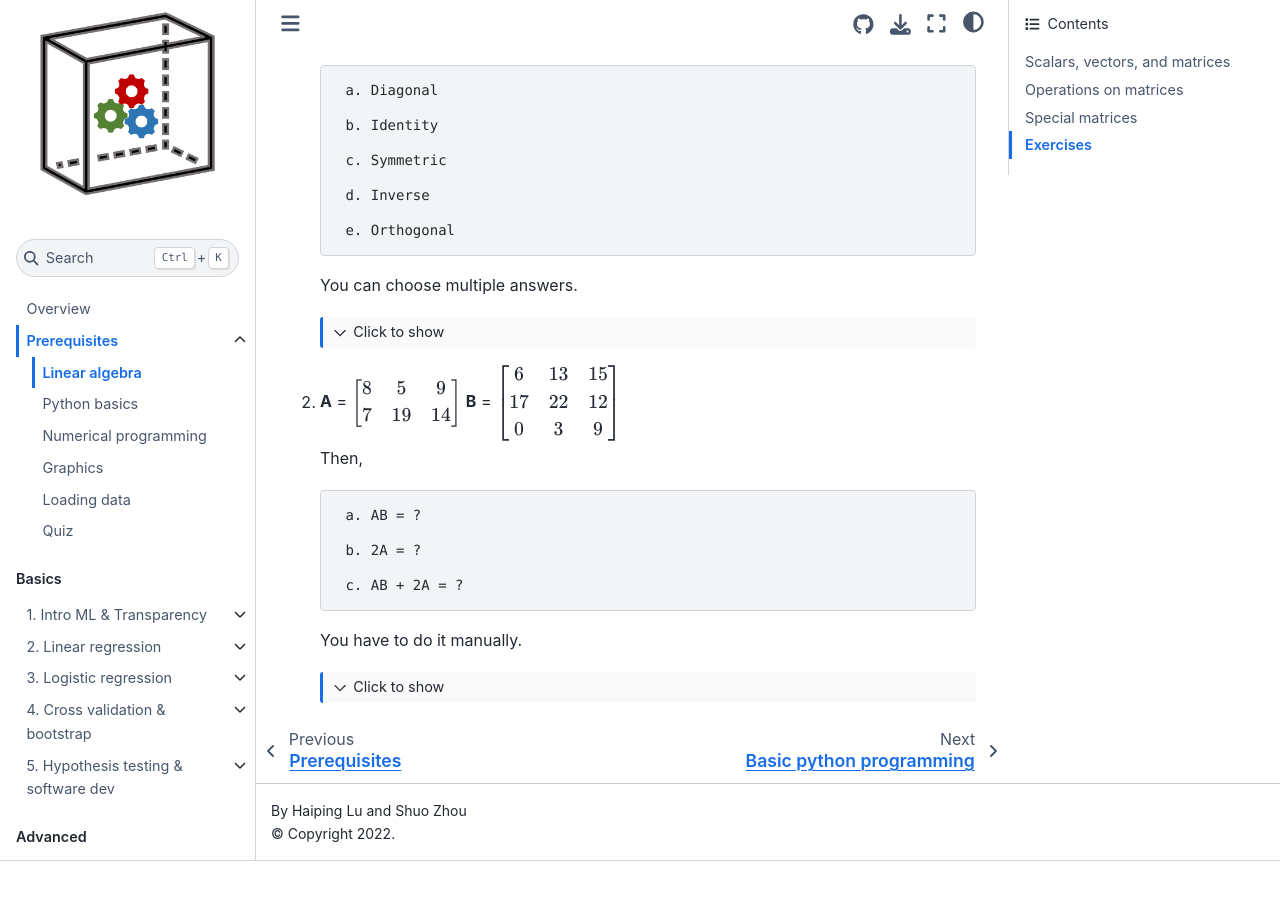
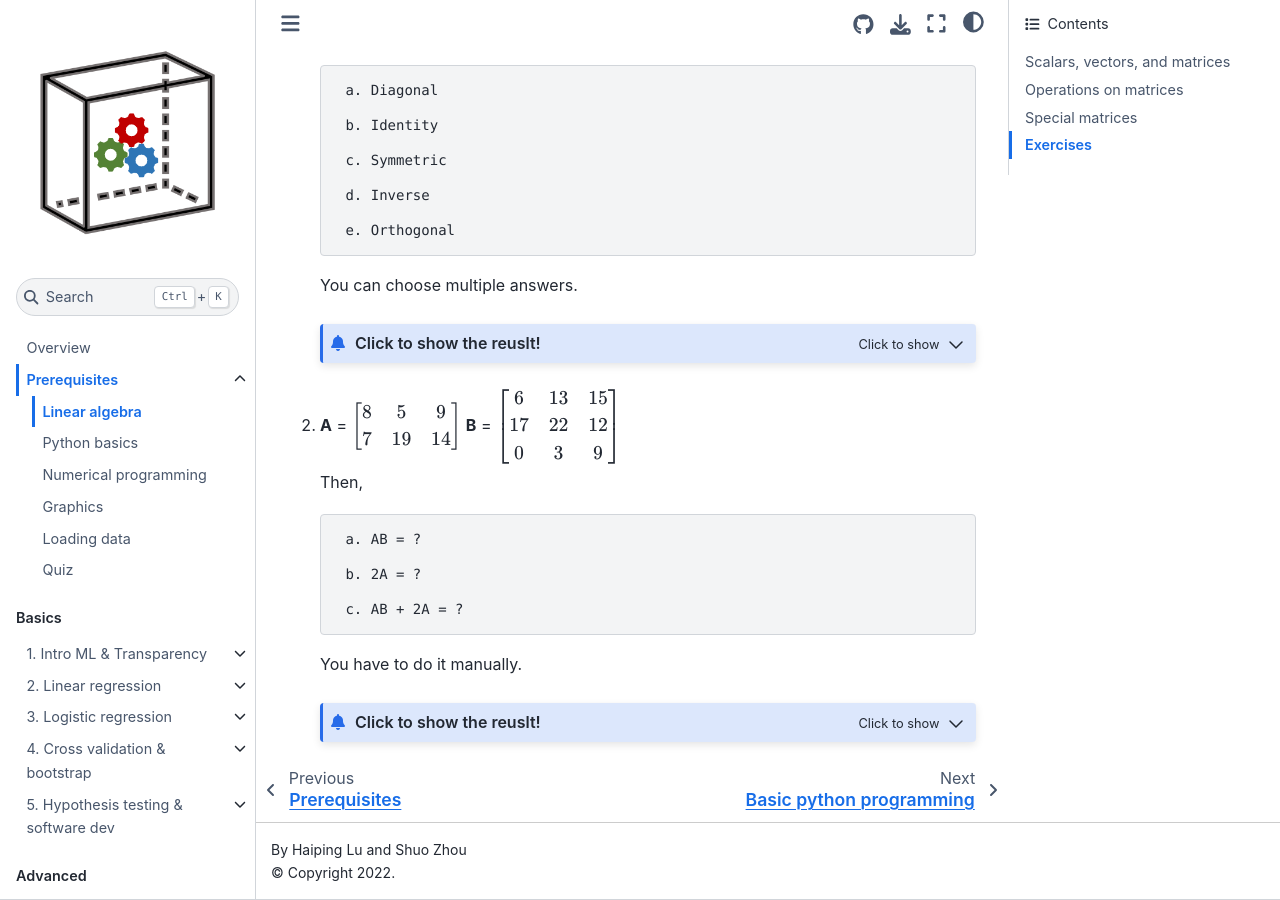
Before and after one commit to pykale/transparentML, a Jupyter Book: the page built from content/00-prereq/linear-algebra-and-notations.md, in a window 1280 px wide and 900 px high, scrolled down 3919 px. Built offline with Jupyter Book 1.0.4 settings and Sphinx 7.4.7 and the Sphinx Book theme 1.1.4, drawn with Linux system fonts in a browser that asks for light colours; pages that are not in the unit, such as notebooks, are missing from menus; before the commit the page ends 4780 px from its top, so only the background shows below that; some of the changed lines change nothing that is shown.

Commit message:
updated linear algebra and basic python exercise answers

````diff
--- a/content/00-prereq/linear-algebra-and-notations.md
+++ b/content/00-prereq/linear-algebra-and-notations.md
@@ -143,8 +143,9 @@
     You can choose multiple answers.
 
 
-   ```{toggle}
-   Sample answer: **a, ???**
+   ```{admonition} Click to show the reuslt!
+   :class: dropdown
+   **a, b, c, d**
    ```
 
 2. **A** = $\begin{bmatrix} 8 & 5 & 9 \\ 7 & 19 & 14 \end{bmatrix}$
@@ -160,13 +161,12 @@
     You have to do it manually.
 
 
-   ```{toggle}
-    Sample answer:
+   ```{admonition} Click to show the reuslt!
+   :class: dropdown
+    a. $\begin{bmatrix} 133 & 241 & 261 \\ 365 & 551 & 459 \end{bmatrix}$
 
-    a. $\begin{bmatrix} 133 & ? & ? \\ ? & ? & ? \end{bmatrix}$
+    b. $\begin{bmatrix} 16 & 10 & 18 \\ 14 & 38 & 28 \end{bmatrix}$
 
-    b. $\begin{bmatrix} 16 & ? & ? \\ 14 & ? & ? \end{bmatrix}$
-
-    c. $\begin{bmatrix} 149 & ? & ? \\ ? & ? & 487 \end{bmatrix}$
+    c. $\begin{bmatrix} 149 & 251 & 279 \\ 379 & 589 & 487 \end{bmatrix}$
 
    ```
````
Also changed, not shown: content/00-prereq/basic-python.ipynb.
